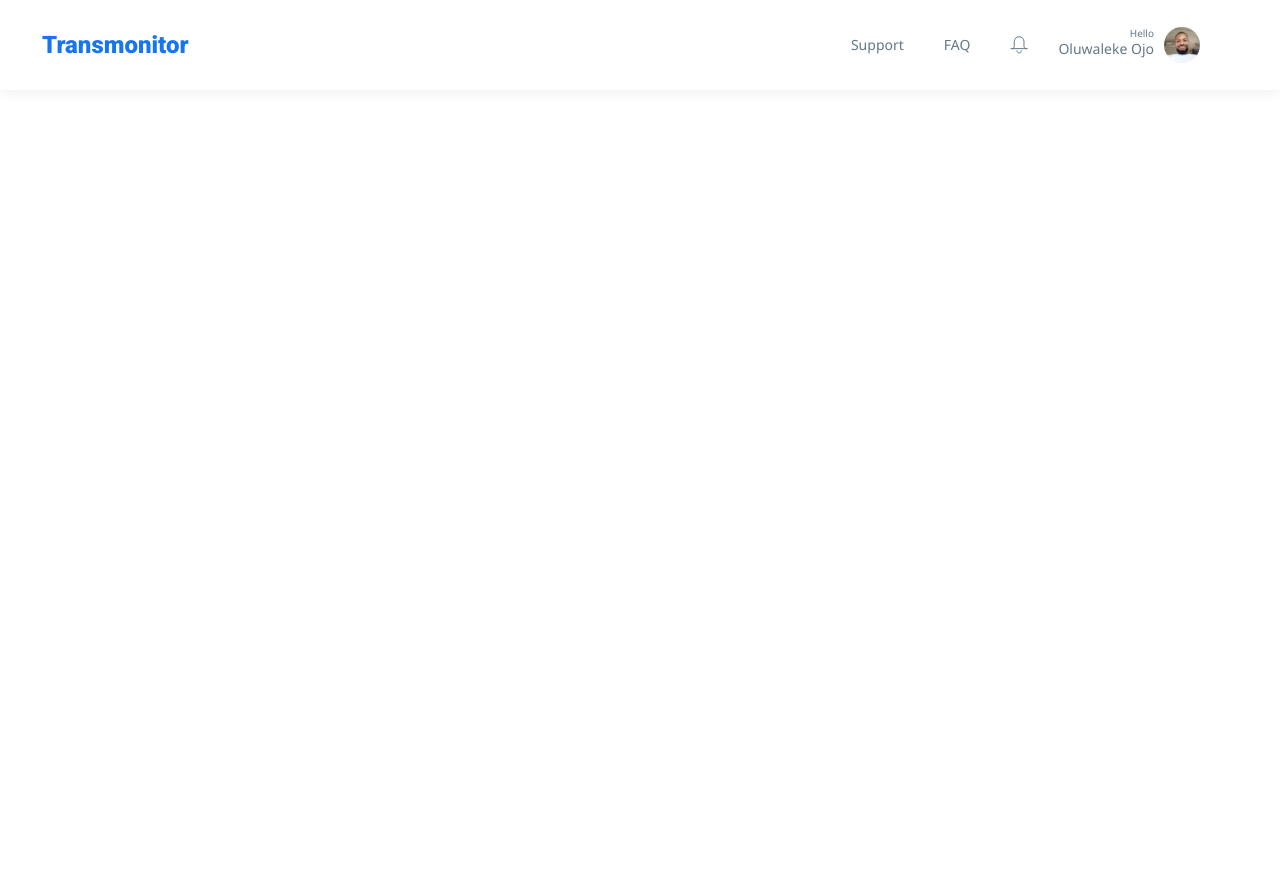
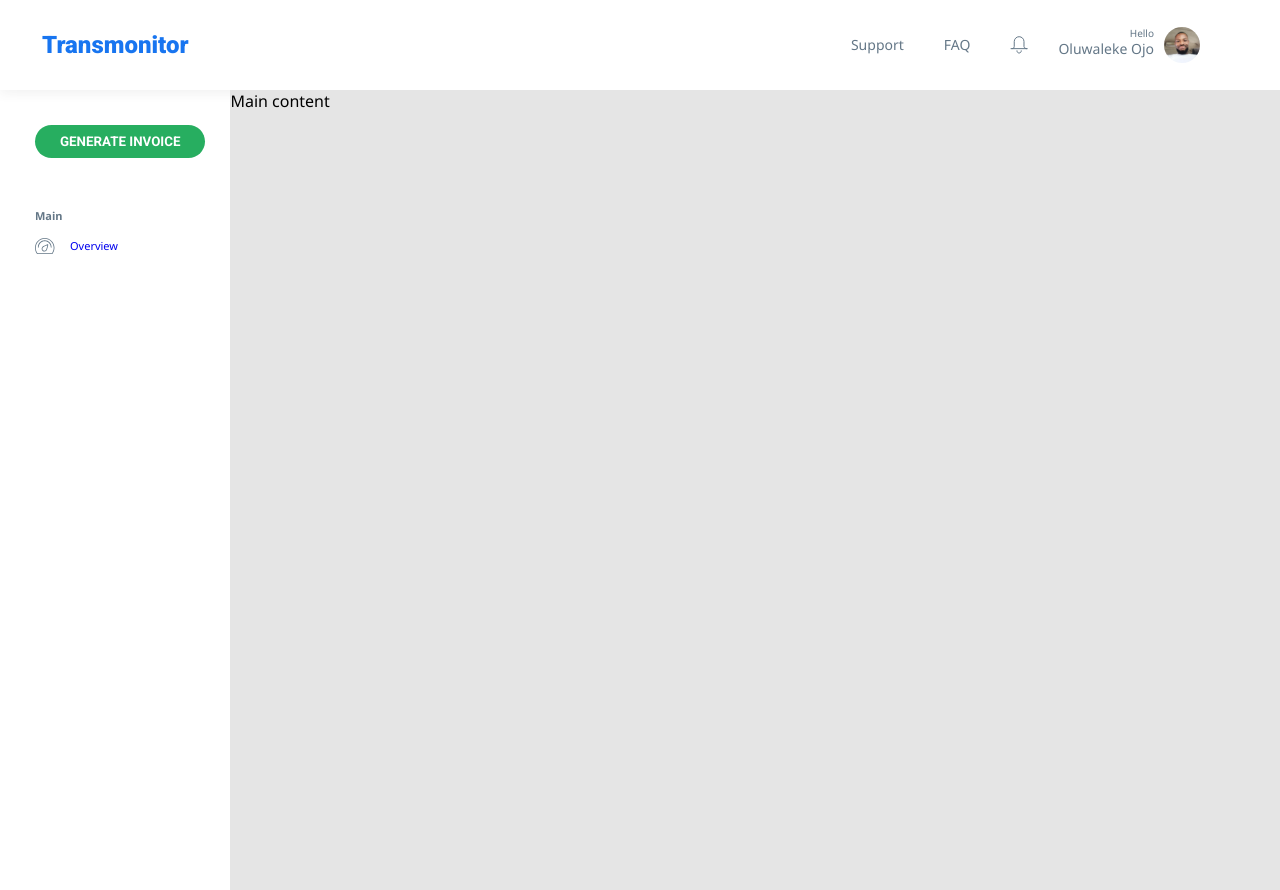
Before and after one commit to wptechprodigy/transmonitor, a React (Create React App) app: page / in a window 1280 px wide. Before the commit the page ends 800 px from the top, so only its background shows below. Built offline with nearby package versions, Linux system fonts and the light colour scheme.

Commit message:
add content area layout in app

```diff
--- a/src/App.js
+++ b/src/App.js
@@ -4,13 +4,15 @@ import { BrowserRouter as Router } from 'react-router-dom';
 import NavBar from './components/NavBar';
 
 import file from './data/file'
+import ContentArea from './components/ContentArea';
 
 function App() {
-  const { navItems } = file;
+  const { navItems, sideBarItems } = file;
 
   return (
     <Router>
       <NavBar navItems={navItems} />
+      <ContentArea sideBarItems={sideBarItems} />
     </Router>
   );
 }
```
